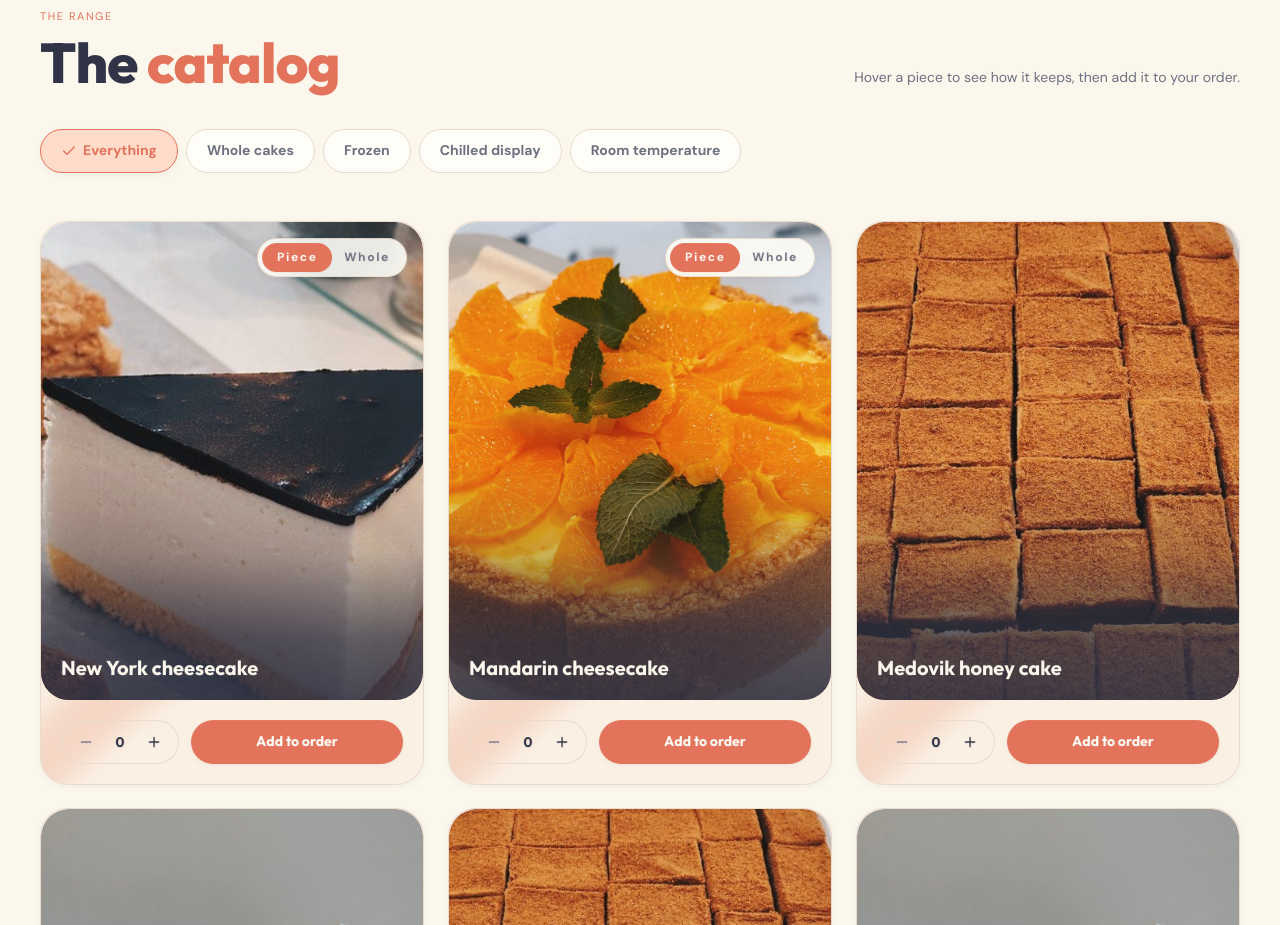
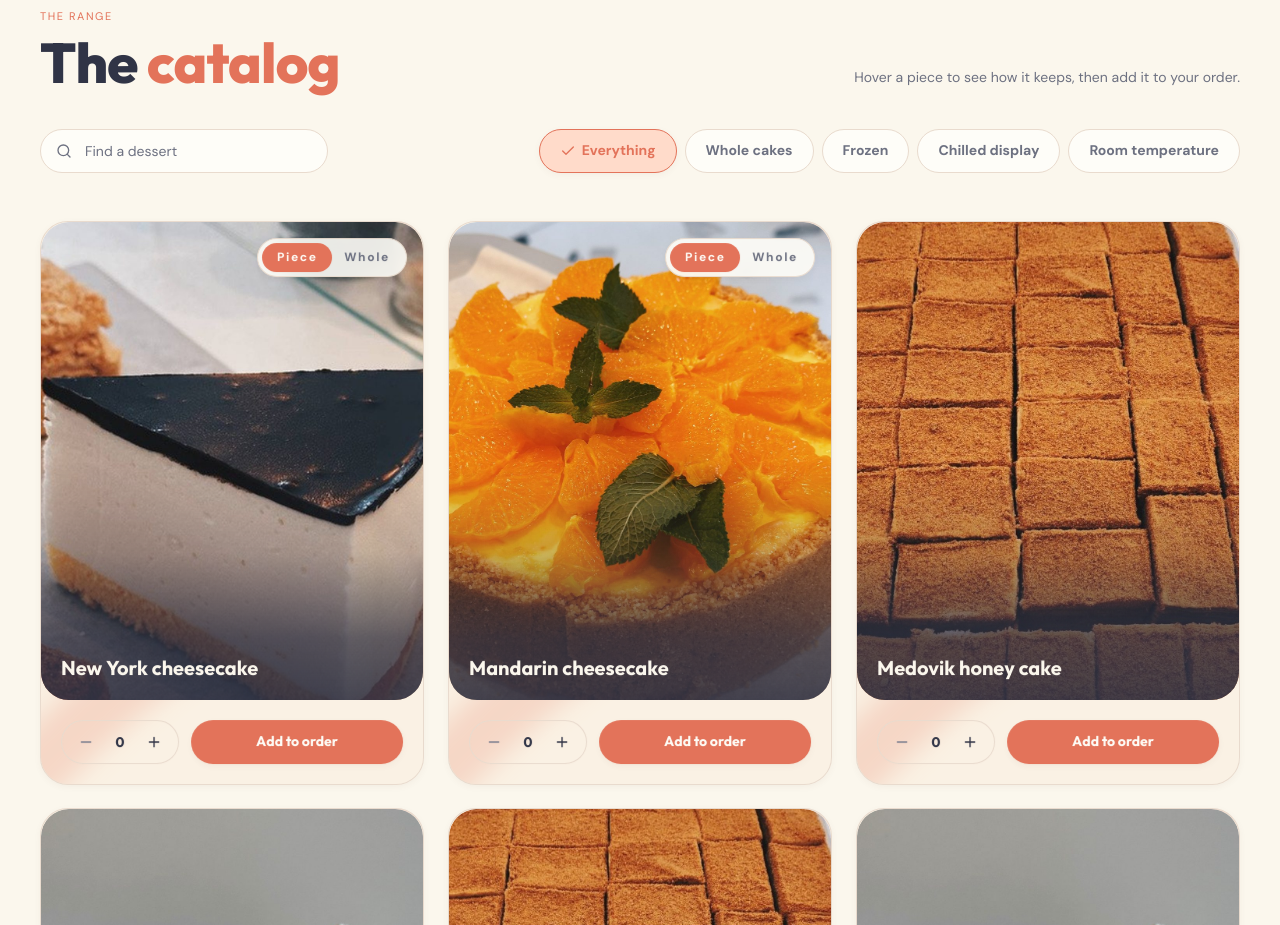
Before and after one commit to Rubicones/basic, a Next.js app: page /en in a window 1280 px wide. Shown: the part 960-1885 px from the top of the page. Built offline with nearby package versions, Linux system fonts and the light colour scheme.

Commit message:
search add

```diff
--- a/src/components/site/catalog.tsx
+++ b/src/components/site/catalog.tsx
@@ -1,7 +1,7 @@
 "use client";
 
 import { useEffect, useMemo, useRef, useState } from "react";
-import { Container, Grid, IconCheck, Section, Stack } from "@/components/ui";
+import { Container, Grid, IconCheck, IconClose, IconSearch, Section, Stack } from "@/components/ui";
 import { cx } from "@/components/ui/cx";
 import { ProductCard } from "./product-card";
 import { FORMATS, PRODUCTS, type Format } from "@/lib/catalog/products";
@@ -27,14 +27,36 @@ import type { Locale } from "@/lib/i18n/config";
 const ALL = "all" as const;
 type Filter = typeof ALL | Format;
 
+/**
+ * Folded for comparison: lower case, and accents stripped so that "cizkejk"
+ * finds "Čizkejk". `đ` is a letter of its own rather than a d with a mark, so NFD
+ * leaves it alone and it is mapped by hand — which is the whole reason this is a
+ * function and not an inline `toLowerCase()`.
+ */
+function fold(value: string): string {
+  return value
+    .normalize("NFD")
+    .replace(/\p{Diacritic}/gu, "")
+    .replace(/đ/g, "d")
+    .replace(/Đ/g, "D")
+    .toLowerCase();
+}
+
 export function Catalog({ locale, t }: { locale: Locale; t: Messages }) {
   const [filter, setFilter] = useState<Filter>(ALL);
+  const [query, setQuery] = useState("");
   const gridRef = useRef<HTMLDivElement>(null);
 
-  const list = useMemo(
-    () => (filter === ALL ? PRODUCTS : PRODUCTS.filter((p) => p.formats.includes(filter))),
-    [filter],
-  );
+  const list = useMemo(() => {
+    const byFormat = filter === ALL ? PRODUCTS : PRODUCTS.filter((p) => p.formats.includes(filter));
+
+    const needle = fold(query.trim());
+    if (!needle) return byFormat;
+
+    // Name and note, in the language on screen: someone hunting for "lemon" should
+    // find the tart whether the word is in its title or in the line under it.
+    return byFormat.filter((p) => fold(`${p.name[locale]} ${p.note[locale]}`).includes(needle));
+  }, [filter, query, locale]);
 
   /**
    * The entrance plays once, when a card is first seen — Framer's
@@ -89,7 +111,41 @@ export function Catalog({ locale, t }: { locale: Locale; t: Messages }) {
             as a mistake rather than as help. The list is one screen of scrolling;
             the filter is where you left it. */}
         <div className="mt-8 py-1">
-          <div className="flex items-center gap-4">
+          <div className="flex flex-col gap-3 lg:flex-row lg:items-center lg:justify-between lg:gap-6">
+            {/* Search on the left, filters on the right. They are two ways of
+                narrowing the same list, so they share a row rather than stacking
+                into two bars that do the same job. */}
+            <label className="relative block shrink-0 lg:w-search">
+              <span className="sr-only">{t.catalog.search}</span>
+              <span className="text-content-secondary pointer-events-none absolute inset-y-0 left-4 flex items-center">
+                <IconSearch size={16} />
+              </span>
+              <input
+                type="search"
+                value={query}
+                onChange={(event) => setQuery(event.target.value)}
+                placeholder={t.catalog.searchPlaceholder}
+                className={cx(
+                  "border-line-control bg-surface-raised text-content-primary h-11 w-full rounded-pill border",
+                  "pr-11 pl-11 text-body-sm placeholder:text-content-secondary transition-surface",
+                  "focus-visible:border-brand focus-visible:outline-none",
+                  /* The platform's own clear affordance is a grey cross that
+                     ignores the palette, so it goes and ours takes its place. */
+                  "[&::-webkit-search-cancel-button]:appearance-none",
+                )}
+              />
+              {query && (
+                <button
+                  type="button"
+                  onClick={() => setQuery("")}
+                  aria-label={t.catalog.searchClear}
+                  className="text-content-secondary hover:text-brand absolute inset-y-0 right-3 flex items-center transition-ink"
+                >
+                  <IconClose size={16} />
+                </button>
+              )}
+            </label>
+
             <div
               role="tablist"
               aria-label={t.catalog.filterLabel}
@@ -97,7 +153,7 @@ export function Catalog({ locale, t }: { locale: Locale; t: Messages }) {
                  which is the edge every other thing in the section starts from —
                  a filter that begins half a gutter to the left of the grid it
                  filters reads as a misalignment, not as a flourish. */
-              className="scrollbar-none flex snap-x snap-mandatory gap-2 overflow-x-auto py-1 lg:flex-wrap lg:overflow-visible"
+              className="scrollbar-none flex snap-x snap-mandatory gap-2 overflow-x-auto py-1 lg:flex-wrap lg:justify-end lg:overflow-visible"
             >
               {tabs.map((tab) => {
                 const on = filter === tab.id;
@@ -137,8 +193,12 @@ export function Catalog({ locale, t }: { locale: Locale; t: Messages }) {
         <div ref={gridRef} className="mt-10">
           {list.length === 0 ? (
             <div className="border-line rounded-card grid place-items-center gap-2 border border-dashed py-20 text-center">
-              <p className="text-body text-content-primary">{t.catalog.empty}</p>
-              <p className="text-body-sm text-content-secondary">{t.catalog.emptyHint}</p>
+              <p className="text-body text-content-primary">
+                {query.trim() ? t.catalog.emptySearch : t.catalog.empty}
+              </p>
+              <p className="text-body-sm text-content-secondary">
+                {query.trim() ? t.catalog.emptySearchHint : t.catalog.emptyHint}
+              </p>
             </div>
           ) : (
             <Grid cols={3} fromTwo gap={6}>
--- a/src/components/ui/icon.tsx
+++ b/src/components/ui/icon.tsx
@@ -111,6 +111,13 @@ export const IconCalendar = (p: IconProps) => (
   </Svg>
 );
 
+export const IconSearch = (p: IconProps) => (
+  <Svg {...p}>
+    <circle cx="11" cy="11" r="8" />
+    <path d="m21 21-4.3-4.3" />
+  </Svg>
+);
+
 export const IconBag = (p: IconProps) => (
   <Svg {...p}>
     <path d="M6 2 3 6v14a2 2 0 0 0 2 2h14a2 2 0 0 0 2-2V6l-3-4Z" />
--- a/src/components/ui/index.ts
+++ b/src/components/ui/index.ts
@@ -18,6 +18,7 @@ export {
   IconMinus,
   IconPin,
   IconPlus,
+  IconSearch,
   IconSpinner,
   IconTruck,
   type IconProps,
--- a/src/lib/i18n/messages/en.ts
+++ b/src/lib/i18n/messages/en.ts
@@ -53,6 +53,11 @@ export const en = {
     onRequest: "on request",
     empty: "Nothing in this group yet.",
     emptyHint: "Pick another group above.",
+    search: "Search the catalog",
+    searchPlaceholder: "Find a dessert",
+    searchClear: "Clear the search",
+    emptySearch: "Nothing matches that.",
+    emptySearchHint: "Try part of a name.",
     filterLabel: "Filter by how it keeps",
     weight: "Weight",
     nutritionTitle: "Nutrition",
--- a/src/lib/i18n/messages/ru.ts
+++ b/src/lib/i18n/messages/ru.ts
@@ -52,6 +52,11 @@ export const ru: Messages = {
     carbs: "Углеводы",
     nutritionNote: "Предварительные значения. Кухня их ещё не измеряла.",
     storage: "Как хранится",
+    search: "Поиск по каталогу",
+    searchPlaceholder: "Найти десерт",
+    searchClear: "Очистить поиск",
+    emptySearch: "Ничего не нашлось.",
+    emptySearchHint: "Попробуйте часть названия.",
     filterLabel: "Фильтр по способу хранения",
   },
   formats: {
--- a/src/lib/i18n/messages/sr.ts
+++ b/src/lib/i18n/messages/sr.ts
@@ -52,6 +52,11 @@ export const sr: Messages = {
     carbs: "Ugljeni hidrati",
     nutritionNote: "Privremene vrednosti. Kuhinja ih još nije izmerila.",
     storage: "Kako se čuva",
+    search: "Pretraga kataloga",
+    searchPlaceholder: "Nađite desert",
+    searchClear: "Obriši pretragu",
+    emptySearch: "Ništa se ne poklapa.",
+    emptySearchHint: "Probajte deo naziva.",
     filterLabel: "Filtriraj po načinu čuvanja",
   },
   formats: {
--- a/src/styles/globals.css
+++ b/src/styles/globals.css
@@ -877,3 +877,9 @@
 @utility min-h-title-2 {
   min-height: 2lh;
 }
+
+/* The catalogue's search field. Wide enough for the longest placeholder in the
+   three languages and no wider — the filters have the rest of the row. */
+@utility w-search {
+  width: 18rem;
+}
```
Also changed, not shown: 1 other file (tests, documents, lock files or other folders).
